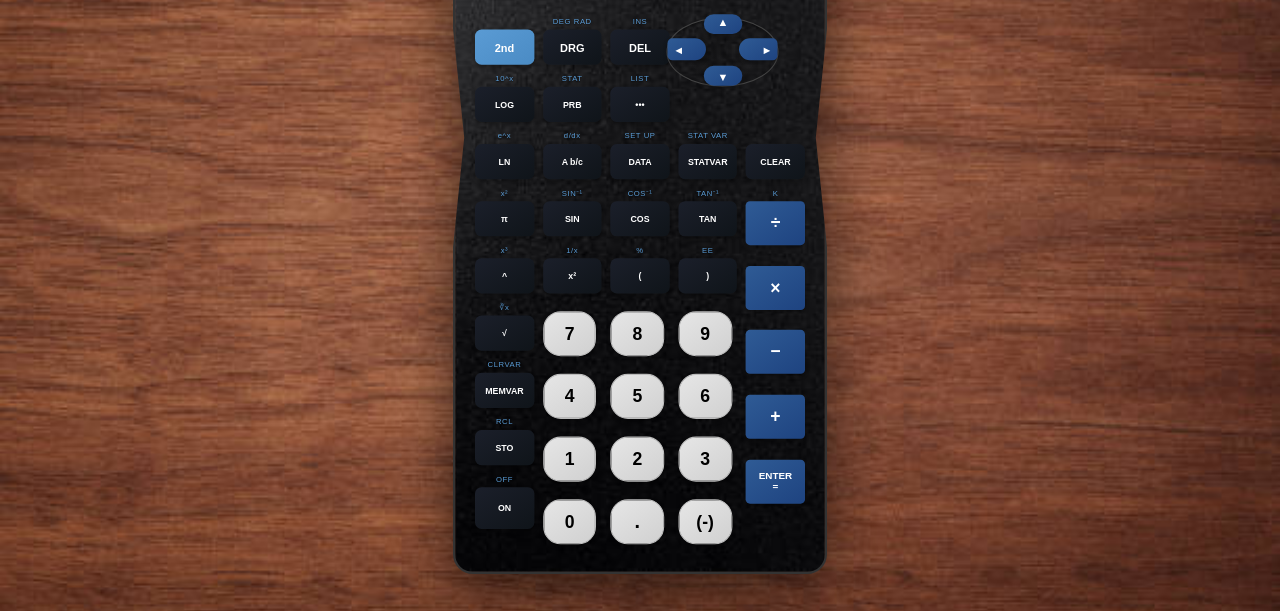
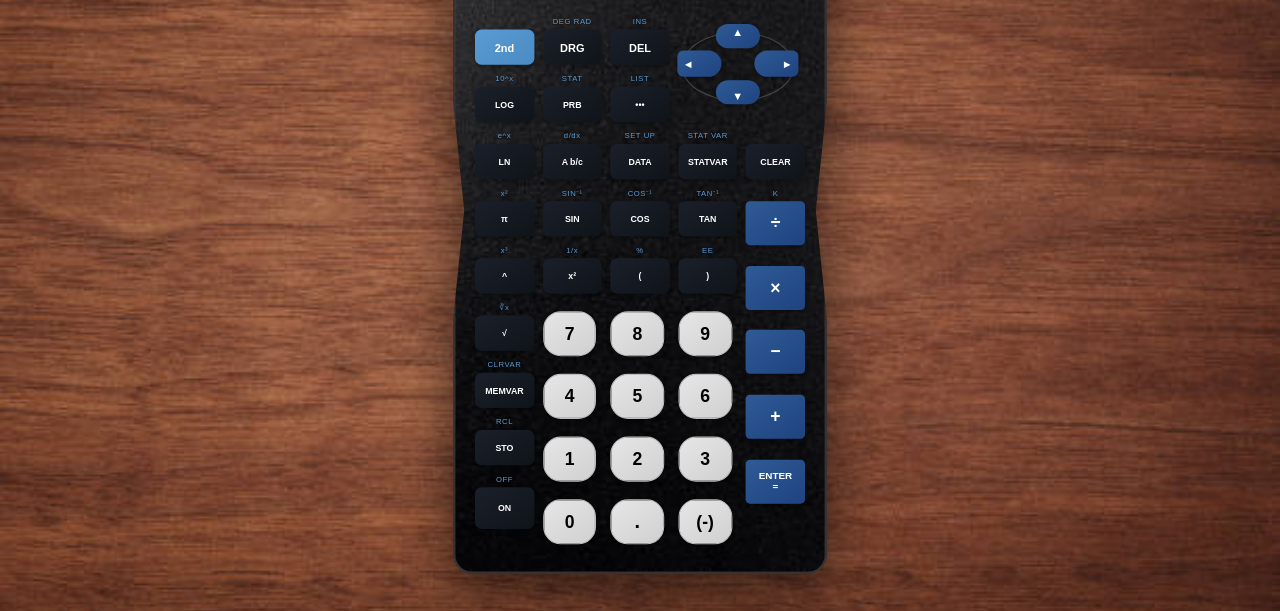
Before and after one commit to zoekhall/calculator-project, a plain HTML site: page index.html in a window 1280 px wide. Shown: the part 189-800 px from the top of the page. Drawn offline with Linux system fonts and the light colour scheme.

Commit message:
edit calculator shape

```diff
--- a/style.css
+++ b/style.css
@@ -69,7 +69,7 @@ body {
   border-radius: 18px;
   position: relative;
   transform: scale(1.1);
-  clip-path: polygon(0% 0%, 100% 0%, 100% 25%, 97% 40%, 100% 55%, 100% 100%, 0% 100%, 0% 55%, 3% 40%, 0% 25%);
+  clip-path: polygon(0% 0%, 100% 0%, 100% 35%, 97% 50%, 100% 65%, 100% 100%, 0% 100%, 0% 65%, 3% 50%, 0% 35%);
 }
 
 /* ----------------------------- DISPLAY SECTION ---------------------------- */
@@ -276,8 +276,8 @@ body {
 /* ------------------------------ ARROW CLUSTER ----------------------------- */
 .arrow-cluster {
   position: absolute;
-  top: 153px;
-  left: calc(62% - 6px);
+  top: calc(26% - 5px);
+  left: calc(66% - 6px);
   width: 82px;
   height: 63px;
   display: grid;
@@ -331,31 +331,31 @@ body {
 
 .btn.arrow {
   font-size: 10px;
-  width: 35px;
-  min-height: 18px;
+  width: 40px;
+  min-height: 22px;
   padding: 2px 5px;
 }
 
 .arrow[data-action="up"] {
   border-radius: 55px;
-  height: 18px;
+  height: 22px;
   align-items: flex-start;
 }
 
 .arrow[data-action="down"] {
   border-radius: 55px;
-  height: 18px;
+  height: 22px;
   align-items: flex-end;
 }
 
 .arrow[data-action="left"] {
   border-radius: 25px 55px 55px 25px;
-  height: 20px;
+  height: 24px;
   justify-content: flex-start;
 }
 
 .arrow[data-action="right"] {
   border-radius: 55px 25px 25px 55px;
-  height: 20px;
+  height: 24px;
   justify-content: flex-end;
 }
```
